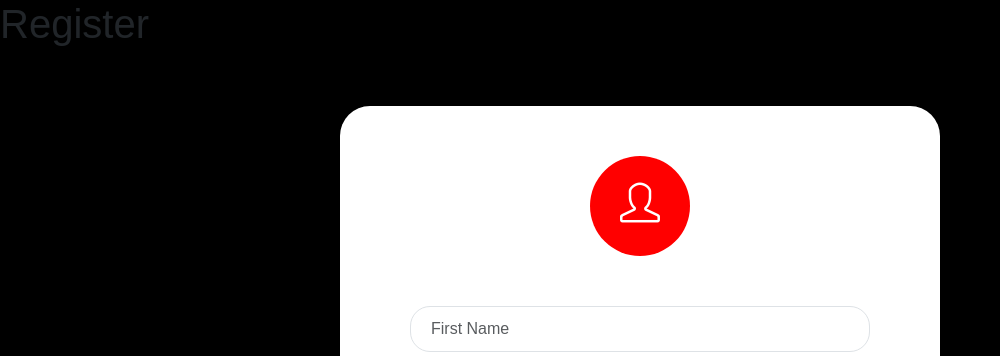
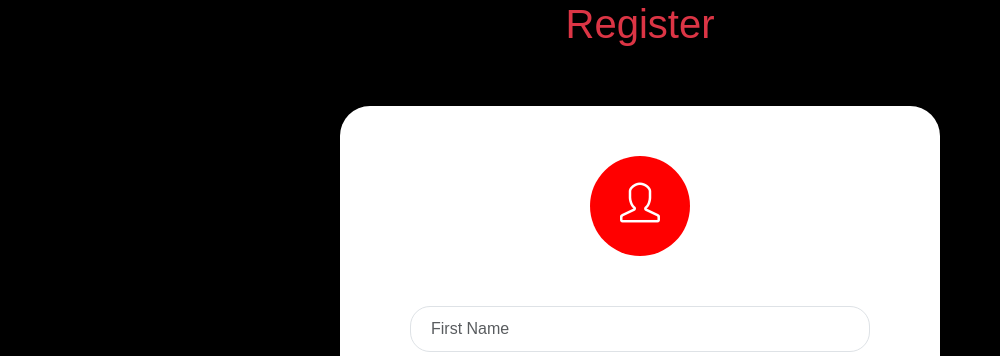
Before and after one commit to BOM-98/tough-glove-project-4, a Django app: page /register/ in a window 1280 px wide. Shown: the part 228-584 px from the top of the page, without its empty margins (0-1000 px from the left). Run offline with Django 4.2, Linux system fonts and the light colour scheme; some libraries are stand-ins or nearby versions.

Commit message:
feat: h1 position/colour - login + register.html

```diff
--- a/templates/accounts/login.html
+++ b/templates/accounts/login.html
@@ -7,7 +7,7 @@
 {% endblock %}
 
 {% block content %}
-    <h1>Login</h1>
+    <h1 class="text-danger text-center">Login</h1>
 
     <div class="registration-form">
         <form method="POST" action = "">
--- a/templates/accounts/register.html
+++ b/templates/accounts/register.html
@@ -7,7 +7,7 @@
 {% endblock %}
 
 {% block content %}
-    <h1>Register</h1>
+    <h1 class="text-danger text-center">Register</h1>
 
     <div class="registration-form" id="user-registration">
         <form method="POST" action = "">
```
